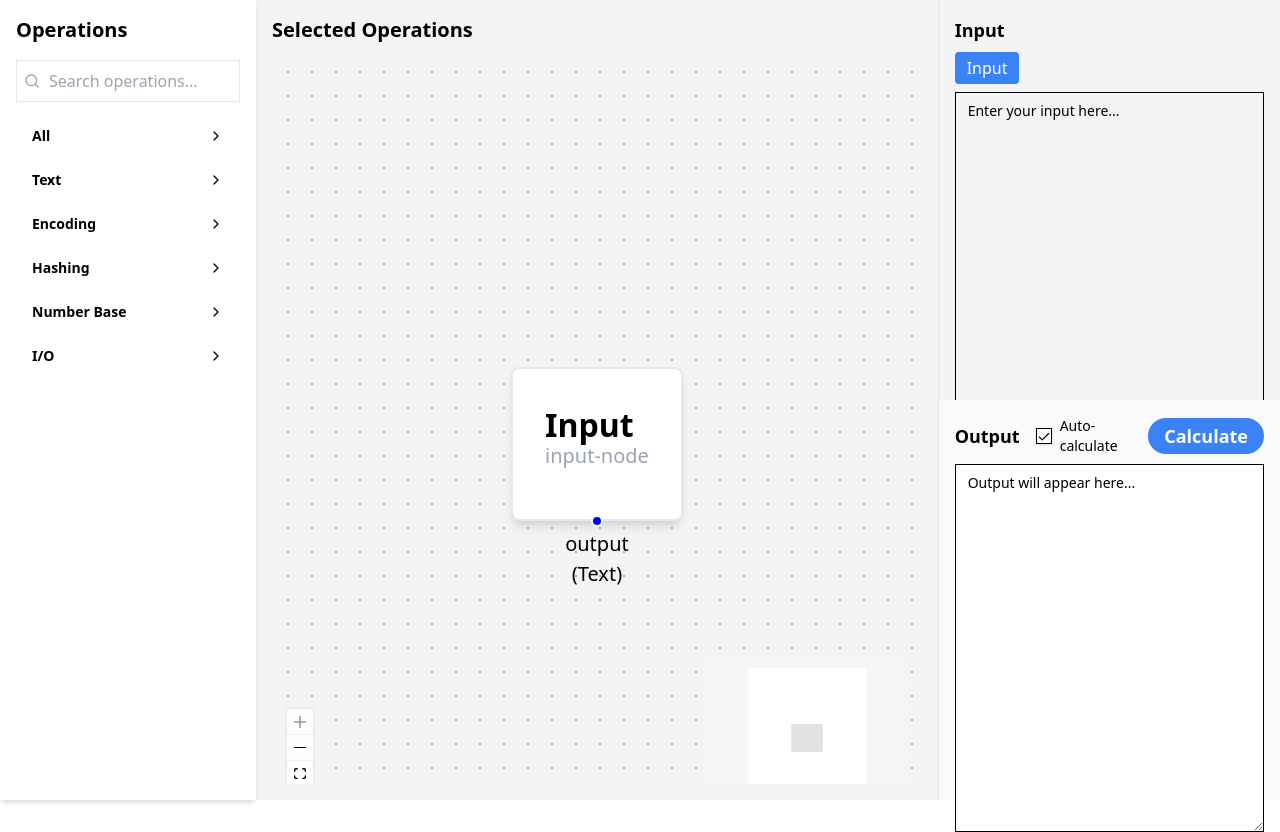
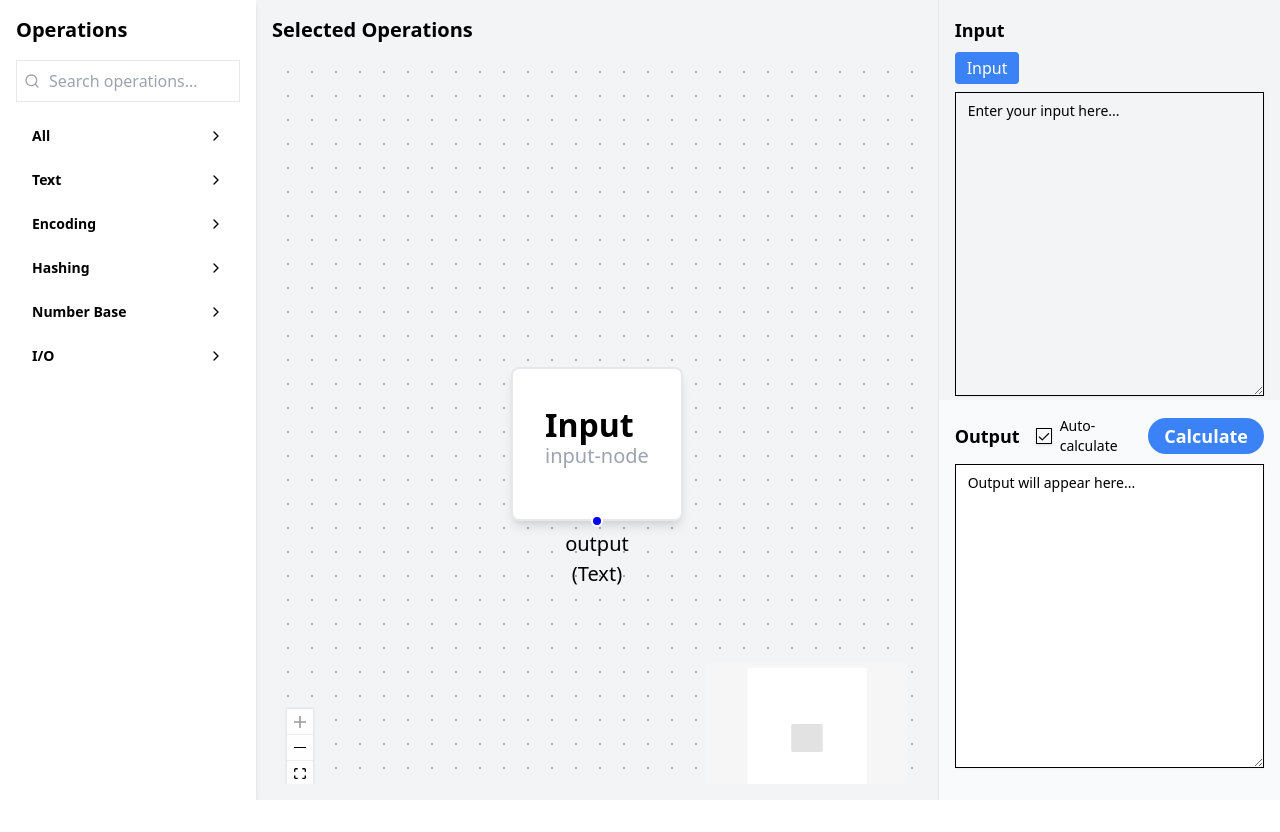
Before and after one commit to CenekSanzak/cybernohut, a React (Vite) app: page / in a window 1280 px wide. After the commit the page ends 800 px from the top, so only its background shows below. Built offline with nearby package versions, Linux system fonts and the light colour scheme.

Commit message:
fix i/o textbox sizes

```diff
--- a/src/components/InputOutput.tsx
+++ b/src/components/InputOutput.tsx
@@ -43,7 +43,7 @@ const InputOutput = React.memo<InputOutputProps>(
 
     return (
       <div className="flex flex-col h-full">
-        <div className="flex-1 p-4">
+        <div className="h-1/2 p-4">
           <h3 className="text-lg font-semibold mb-2">Input</h3>
           {inputNodes.length > 0 && (
             <div className="flex gap-2 mb-2">
@@ -67,11 +67,11 @@ const InputOutput = React.memo<InputOutputProps>(
             onChange={(e) =>
               onInputChange(e.target.value, selectedInputId || "input-node")
             }
-            className="w-full h-full min-h-[200px]"
+            className="w-full h-[calc(100%-4rem)]"
             placeholder="Enter your input here..."
           />
         </div>
-        <div className="flex-1 p-4 bg-gray-50">
+        <div className="h-1/2 p-4 bg-gray-50">
           <h3 className="text-lg font-semibold mb-2 flex items-center gap-4">
             Output{" "}
             <div className="flex items-center gap-4">
@@ -101,7 +101,7 @@ const InputOutput = React.memo<InputOutputProps>(
           <Textarea
             value={output}
             readOnly
-            className="w-full h-full min-h-[200px] bg-white"
+            className="w-full h-[calc(100%-4rem)] bg-white"
             placeholder="Output will appear here..."
           />
         </div>
```
